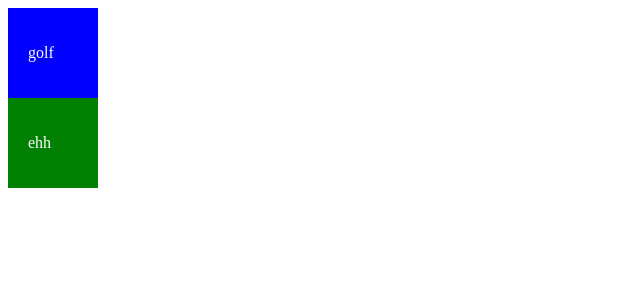
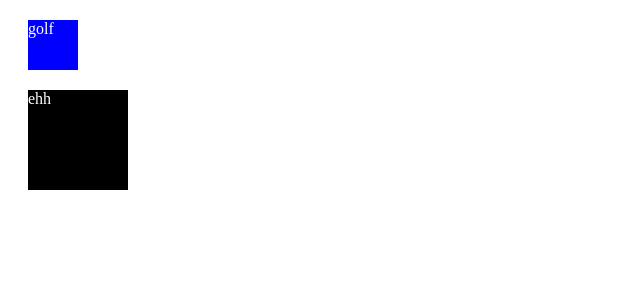
Before and after one commit to Red-Sprite-Labs/soundgrid, an Angular app: page / in a window 1280 px wide. Shown: the top 300 px of the page, without its empty margins (0-640 px from the left). Built offline with nearby package versions, Linux system fonts and the light colour scheme.

Commit message:
touch support

```diff
--- a/src/app/app.component.html
+++ b/src/app/app.component.html
@@ -1,5 +1,5 @@
 <app-sound-node identifier="webuygolf" text="golf" mp3Url="../assets/mp3s/buyGolf.mp3" width="50" height="50"
     baseColor="blue" fontColor="white" pressedColor="gray"></app-sound-node>
 
-<app-sound-node identifier="ehh" text="ehh" mp3Url="http://ice1.somafm.com/groovesalad-256-mp3" width="50" height="50"
-    baseColor="green" fontColor="white" pressedColor="gray"></app-sound-node>
+<app-sound-node identifier="ehh" text="ehh" mp3Url="http://ice1.somafm.com/groovesalad-256-mp3" width="100" height="100"
+    baseColor="black" fontColor="white" pressedColor="gray"></app-sound-node>
--- a/src/app/sound-node/sound-node.component.css
+++ b/src/app/sound-node/sound-node.component.css
@@ -1,3 +1,3 @@
 .snode {
-    padding: 20px;
+    margin: 20px;
 }
--- a/src/app/sound-node/sound-node.component.ts
+++ b/src/app/sound-node/sound-node.component.ts
@@ -45,6 +45,11 @@ export class SoundNodeComponent implements OnInit, AfterViewInit {
       this.ad.play();
     });
 
+    this.elem.addEventListener('touchstart', (e) => {
+      console.log('Pressed');
+      this.ad.play();
+    });
+
     this.elem.addEventListener('mouseup', (e) => {
       this.elem.setAttribute('background', this.baseColor);
       console.log('up!');
@@ -53,7 +58,13 @@ export class SoundNodeComponent implements OnInit, AfterViewInit {
       this.ad.pause();
     })
 
-
+    this.elem.addEventListener('touchend', (e) => {
+      this.elem.setAttribute('background', this.baseColor);
+      console.log('up!');
+      this.dur = this.ad.duration;
+      this.currentTime = this.ad.currentTime;
+      this.ad.pause();
+    })
   }
 
   setBarWidth() : number {
```
